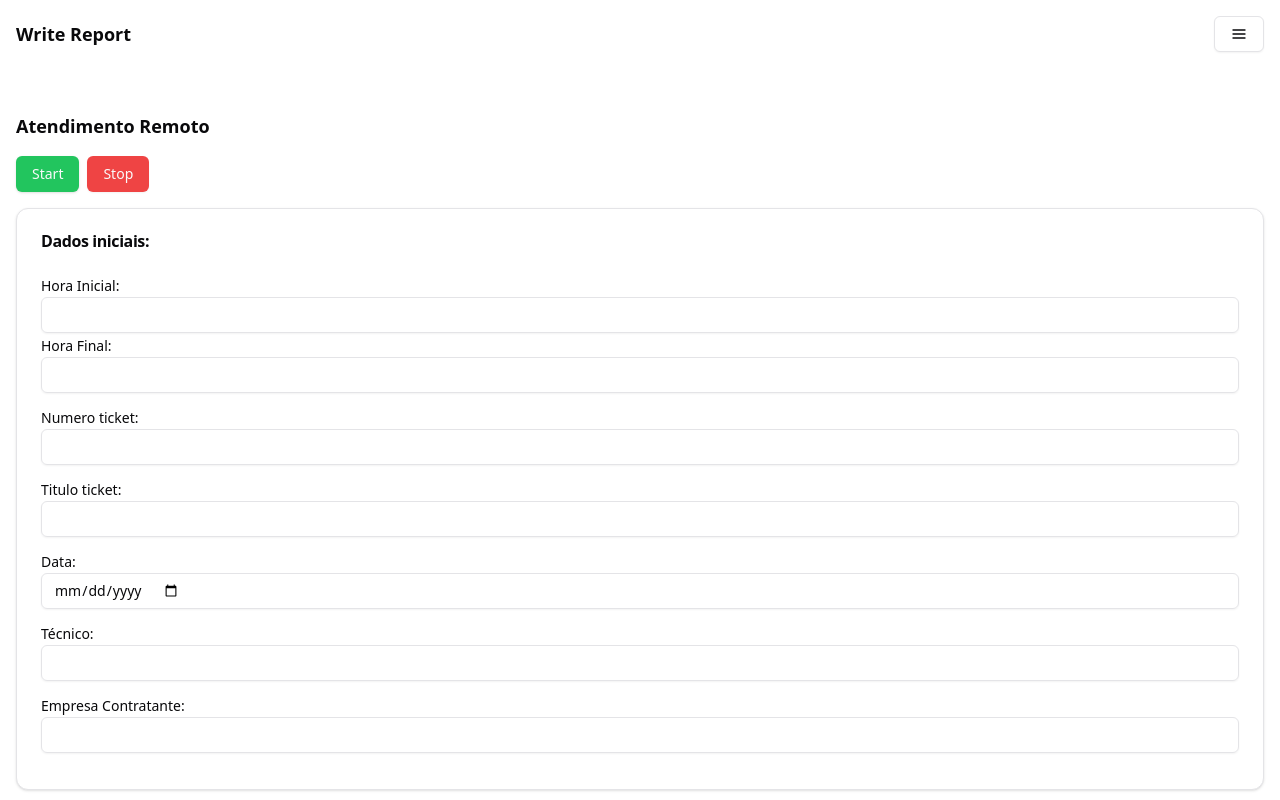
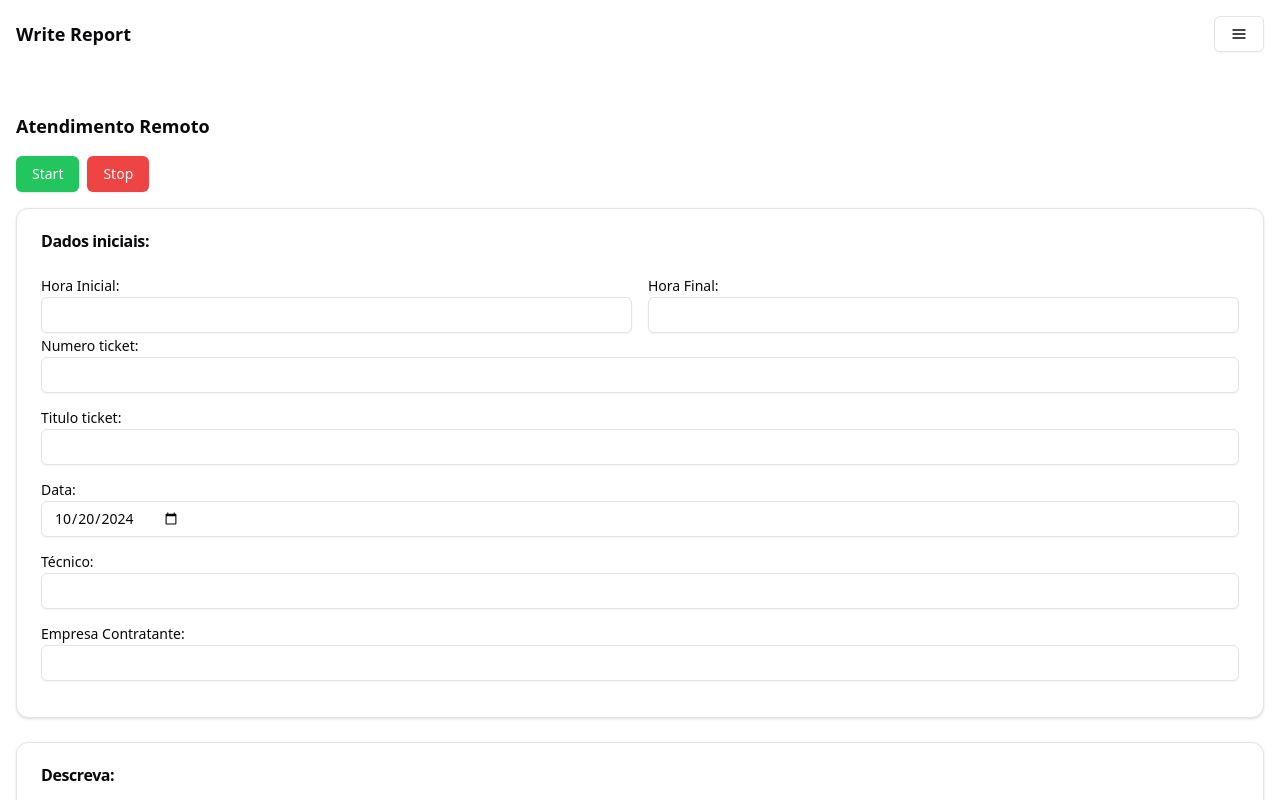
Before and after one commit to devbymarcos/writer-report-worksystem, a Next.js app: page /remoto in a window 1280 px wide. Shown: the top 800 px of the page. Built offline with nearby package versions, Linux system fonts and the light colour scheme.

Commit message:
style: ajustado layout no formde remoto

```diff
--- a/src/app/remoto/PageFormRemoto.tsx
+++ b/src/app/remoto/PageFormRemoto.tsx
@@ -20,7 +20,10 @@ const PageFormRemoto = () => {
   const [operator, setOperator] = useState<string>("");
   const [numberTicket, setNumberTicket] = useState<number>();
   const [titleTicket, setTitleTicket] = useState<string>("");
-  const [date, setDate] = useState<string>("");
+  const [date, setDate] = useState<string>(() => {
+    const today = new Date();
+    return today.toISOString().split("T")[0];
+  });
   const [nameBusiness, setNameBusiness] = useState<string>("");
   const [completedActions, setCompletedActions] = useState<string>("");
   const [pendingOrNextActions, setPendingOrNextActions] = useState<string>("");
@@ -118,7 +121,7 @@ const PageFormRemoto = () => {
           </CardHeader>
           <CardContent>
             <input type="hidden" name="type" value="remoto" />
-            <div className="mb-3">
+            <div className="grid grid-cols-2 gap-4">
               <div className="">
                 <Label>Hora Inicial:</Label>
                 <div className="flex gap-2 items-center">
```
